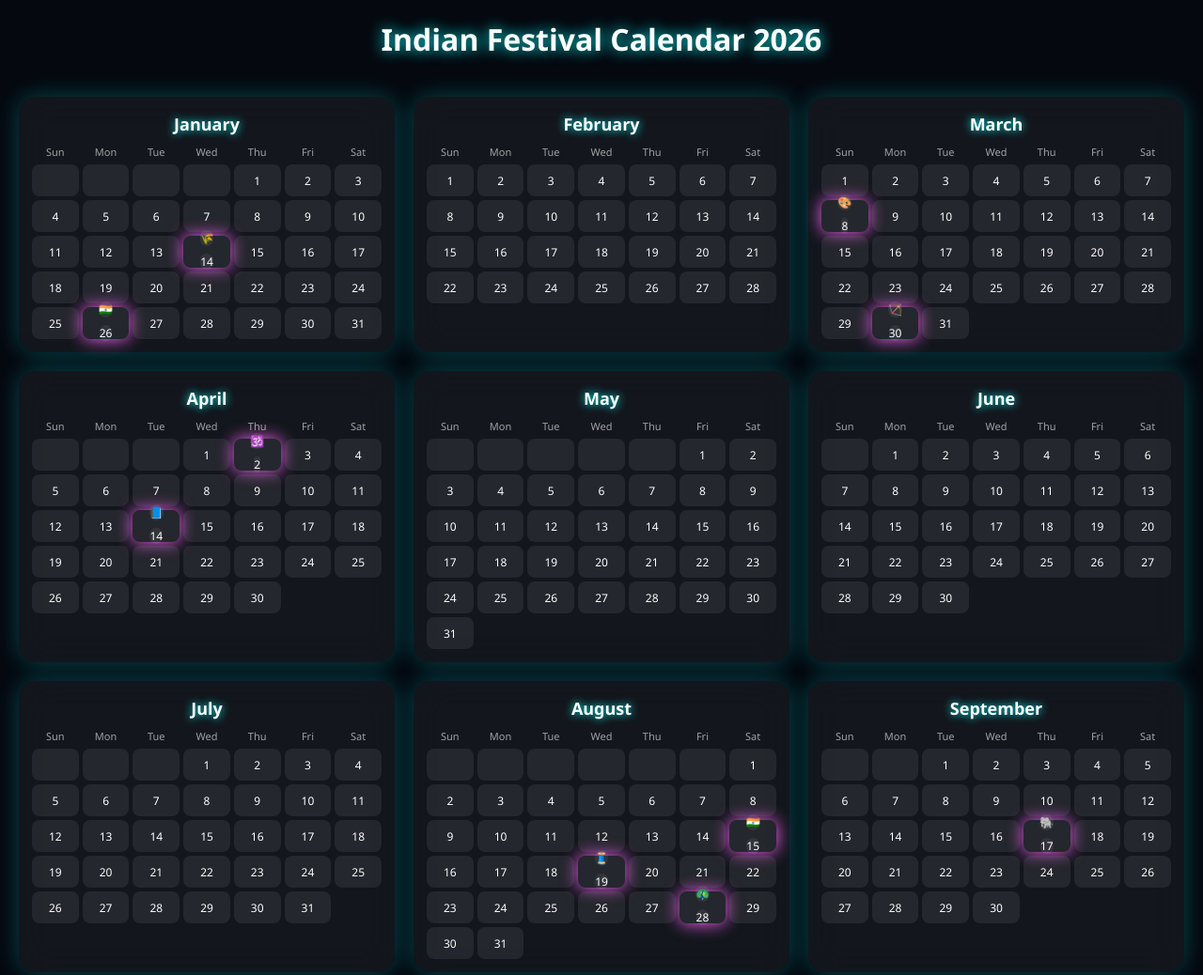
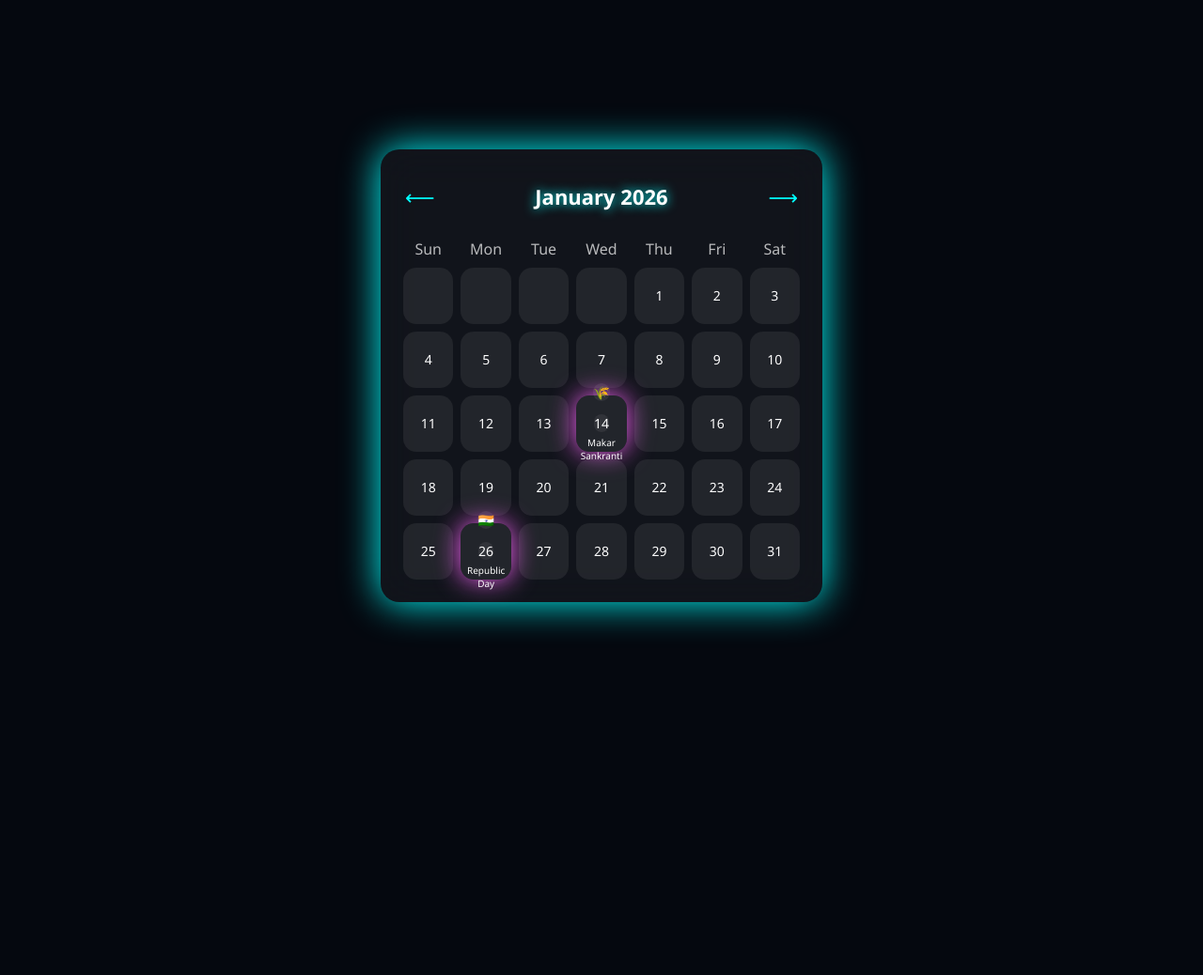
Before and after one commit to Pratikseal/indian-festival-calendar-2026, a plain HTML site: page index.html in a window 1280 px wide. Shown: the top 1038 px of the page at 94% size. After the commit the page ends 800 px from the top, so only its background shows below. Drawn offline with Linux system fonts and the light colour scheme.

Commit message:
Add files via upload

```diff
--- a/index.html
+++ b/index.html
@@ -2,7 +2,7 @@
 <html lang="en">
 <head>
 <meta charset="UTF-8">
-<title>Indian Calendar 2026 – Full Year</title>
+<title>Indian Festival Calendar 2026</title>
 
 <style>
 *{
@@ -12,42 +12,43 @@
 
 body{
   margin:0;
+  height:100vh;
+  display:flex;
+  justify-content:center;
+  align-items:center;
   background:#05080f;
   color:white;
 }
 
-h1{
-  text-align:center;
-  margin:20px 0;
-  text-shadow:0 0 15px cyan;
+.app{
+  width:470px;
+  padding:20px;
+  border-radius:20px;
+  background:rgba(255,255,255,0.05);
+  backdrop-filter:blur(20px);
+  box-shadow:0 0 40px cyan;
 }
 
-/* ===== YEAR GRID ===== */
-.year{
-  display:grid;
-  grid-template-columns:repeat(auto-fit,minmax(300px,1fr));
-  gap:20px;
-  padding:20px;
+header{
+  display:flex;
+  justify-content:space-between;
+  align-items:center;
+  margin-bottom:15px;
 }
 
-/* ===== MONTH CARD ===== */
-.month{
-  background:rgba(255,255,255,0.06);
-  backdrop-filter:blur(18px);
-  border-radius:18px;
-  padding:12px;
-  box-shadow:0 0 25px rgba(0,255,255,.25);
-  animation:fadeIn .8s ease;
+header h1{
+  font-size:22px;
+  text-shadow:0 0 12px cyan;
 }
 
-.month h2{
-  text-align:center;
-  margin:5px 0 10px;
-  font-size:18px;
-  text-shadow:0 0 10px cyan;
+header button{
+  background:none;
+  border:none;
+  color:cyan;
+  font-size:22px;
+  cursor:pointer;
 }
 
-/* ===== WEEKDAYS ===== */
 .weekdays, .days{
   display:grid;
   grid-template-columns:repeat(7,1fr);
@@ -55,71 +56,92 @@ h1{
 
 .weekdays div{
   text-align:center;
-  font-size:11px;
-  opacity:.6;
-  margin-bottom:4px;
+  opacity:.7;
+  margin-bottom:5px;
 }
 
-/* ===== DAYS ===== */
+.days{
+  animation:monthSwitch .6s ease;
+}
+
 .days div{
-  height:34px;
-  margin:2px;
-  border-radius:8px;
+  height:60px;
+  margin:4px;
+  border-radius:14px;
   background:rgba(255,255,255,0.07);
   display:flex;
+  flex-direction:column;
+  justify-content:center;
   align-items:center;
-  justify-content:center;
-  font-size:12px;
-  transition:.25s;
+  font-size:14px;
+  position:relative;
+  transition:.3s;
 }
 
 .days div:hover{
-  transform:scale(1.15);
-  box-shadow:0 0 12px cyan;
+  transform:scale(1.12);
+  box-shadow:0 0 20px cyan;
 }
 
-/* ===== FESTIVAL ===== */
+/* FESTIVAL STYLE */
 .festival{
   background:linear-gradient(135deg,#ff0080,#7928ca);
-  box-shadow:0 0 12px #ff00ff;
-  animation:pulse 2s infinite;
-  font-size:10px;
-  flex-direction:column;
+  box-shadow:0 0 18px #ff00ff;
+  animation:pulseGlow 2s infinite;
 }
 
 .icon{
-  font-size:14px;
-  animation:float 2s infinite ease-in-out;
+  font-size:18px;
+  animation:floatIcon 2s infinite ease-in-out;
 }
 
-/* ===== ANIMATIONS ===== */
-@keyframes pulse{
-  0%{box-shadow:0 0 8px #ff00ff}
-  50%{box-shadow:0 0 18px #ff66ff}
-  100%{box-shadow:0 0 8px #ff00ff}
+.days span{
+  font-size:10px;
+  text-align:center;
 }
 
-@keyframes float{
-  0%{transform:translateY(0)}
-  50%{transform:translateY(-4px)}
-  100%{transform:translateY(0)}
+/* ANIMATIONS */
+@keyframes monthSwitch{
+  from{opacity:0; transform:translateX(60px)}
+  to{opacity:1; transform:translateX(0)}
 }
 
-@keyframes fadeIn{
-  from{opacity:0; transform:scale(.95)}
-  to{opacity:1; transform:scale(1)}
+@keyframes pulseGlow{
+  0%{box-shadow:0 0 10px #ff00ff}
+  50%{box-shadow:0 0 28px #ff66ff}
+  100%{box-shadow:0 0 10px #ff00ff}
+}
+
+@keyframes floatIcon{
+  0%{transform:translateY(0)}
+  50%{transform:translateY(-6px)}
+  100%{transform:translateY(0)}
 }
 </style>
 </head>
 
 <body>
 
-<h1>Indian Festival Calendar 2026</h1>
+<div class="app">
+  <header>
+    <button id="prev">⟵</button>
+    <h1 id="monthYear"></h1>
+    <button id="next">⟶</button>
+  </header>
 
-<div class="year" id="year"></div>
+  <div class="weekdays">
+    <div>Sun</div><div>Mon</div><div>Tue</div>
+    <div>Wed</div><div>Thu</div><div>Fri</div><div>Sat</div>
+  </div>
+
+  <div class="days" id="days"></div>
+</div>
 
 <script>
-const yearEl = document.getElementById("year");
+const daysEl = document.getElementById("days");
+const monthYearEl = document.getElementById("monthYear");
+
+let month = 0;
 const year = 2026;
 
 const months = [
@@ -127,77 +149,79 @@ const months = [
   "July","August","September","October","November","December"
 ];
 
-/* ===== INDIAN FESTIVALS 2026 ===== */
+/* ===== EXTENDED INDIAN FESTIVALS (2026) ===== */
 const festivals = {
-  "2026-01-14": {n:"Makar Sankranti", i:"🌾"},
-  "2026-01-26": {n:"Republic Day", i:"🇮🇳"},
-  "2026-03-08": {n:"Holi", i:"🎨"},
-  "2026-03-30": {n:"Ram Navami", i:"🏹"},
-  "2026-04-02": {n:"Mahavir Jayanti", i:"🕉️"},
-  "2026-04-14": {n:"Ambedkar Jayanti", i:"📘"},
-  "2026-08-15": {n:"Independence Day", i:"🇮🇳"},
-  "2026-08-19": {n:"Raksha Bandhan", i:"🧵"},
-  "2026-08-28": {n:"Janmashtami", i:"🦚"},
-  "2026-09-17": {n:"Ganesh Chaturthi", i:"🐘"},
-  "2026-10-01": {n:"Maha Saptami", i:"🪔"},
-  "2026-10-02": {n:"Maha Ashtami / Gandhi Jayanti", i:"🕊️"},
-  "2026-10-03": {n:"Maha Navami", i:"🔥"},
-  "2026-10-04": {n:"Dussehra", i:"🏹"},
-  "2026-10-20": {n:"Diwali", i:"🪔"},
-  "2026-10-21": {n:"Govardhan Puja", i:"🌄"},
-  "2026-10-22": {n:"Bhai Dooj", i:"💞"},
-  "2026-11-07": {n:"Chhath Puja", i:"🌅"},
-  "2026-11-24": {n:"Guru Nanak Jayanti", i:"🙏"},
-  "2026-12-25": {n:"Christmas", i:"🎄"}
+  "2026-01-14": {name:"Makar Sankranti", icon:"🌾"},
+  "2026-01-26": {name:"Republic Day", icon:"🇮🇳"},
+
+  "2026-03-08": {name:"Holi", icon:"🎨"},
+  "2026-03-30": {name:"Ram Navami", icon:"🏹"},
+
+  "2026-04-14": {name:"Ambedkar Jayanti", icon:"📘"},
+  "2026-04-02": {name:"Mahavir Jayanti", icon:"🕉️"},
+
+  "2026-08-15": {name:"Independence Day", icon:"🇮🇳"},
+  "2026-08-19": {name:"Raksha Bandhan", icon:"🧵"},
+  "2026-08-28": {name:"Janmashtami", icon:"🦚"},
+
+  "2026-09-17": {name:"Ganesh Chaturthi", icon:"🐘"},
+
+  "2026-10-01": {name:"Maha Saptami", icon:"🪔"},
+  "2026-10-02": {name:"Maha Ashtami / Gandhi Jayanti", icon:"🕊️"},
+  "2026-10-03": {name:"Maha Navami", icon:"🔥"},
+  "2026-10-04": {name:"Vijaya Dashami (Dussehra)", icon:"🏹"},
+  "2026-10-20": {name:"Diwali", icon:"🪔"},
+  "2026-10-21": {name:"Govardhan Puja", icon:"🌄"},
+  "2026-10-22": {name:"Bhai Dooj", icon:"💞"},
+
+  "2026-11-07": {name:"Chhath Puja", icon:"🌅"},
+  "2026-11-24": {name:"Guru Nanak Jayanti", icon:"🙏"},
+
+  "2026-12-25": {name:"Christmas", icon:"🎄"}
 };
 
-months.forEach((monthName, m)=>{
-  const monthDiv = document.createElement("div");
-  monthDiv.className = "month";
+function renderCalendar(){
+  daysEl.innerHTML="";
+  monthYearEl.textContent = months[month]+" "+year;
 
-  const title = document.createElement("h2");
-  title.textContent = monthName;
-  monthDiv.appendChild(title);
-
-  const weekdays = document.createElement("div");
-  weekdays.className = "weekdays";
-  ["Sun","Mon","Tue","Wed","Thu","Fri","Sat"].forEach(d=>{
-    const w = document.createElement("div");
-    w.textContent = d;
-    weekdays.appendChild(w);
-  });
-  monthDiv.appendChild(weekdays);
-
-  const days = document.createElement("div");
-  days.className = "days";
-
-  const firstDay = new Date(year,m,1).getDay();
-  const lastDate = new Date(year,m+1,0).getDate();
+  const firstDay = new Date(year,month,1).getDay();
+  const lastDate = new Date(year,month+1,0).getDate();
 
   for(let i=0;i<firstDay;i++){
-    days.appendChild(document.createElement("div"));
+    daysEl.appendChild(document.createElement("div"));
   }
 
   for(let d=1;d<=lastDate;d++){
     const box = document.createElement("div");
-    const key = `${year}-${String(m+1).padStart(2,"0")}-${String(d).padStart(2,"0")}`;
+    const fullDate =
+      `${year}-${String(month+1).padStart(2,"0")}-${String(d).padStart(2,"0")}`;
 
-    if(festivals[key]){
-      box.className = "festival";
+    if(festivals[fullDate]){
+      box.classList.add("festival");
       box.innerHTML = `
-        <div class="icon">${festivals[key].i}</div>
+        <div class="icon">${festivals[fullDate].icon}</div>
         <div>${d}</div>
+        <span>${festivals[fullDate].name}</span>
       `;
-      box.title = festivals[key].n;
     } else {
       box.textContent = d;
     }
-    days.appendChild(box);
+
+    daysEl.appendChild(box);
   }
+}
 
-  monthDiv.appendChild(days);
-  yearEl.appendChild(monthDiv);
-});
+document.getElementById("prev").onclick=()=>{
+  month = (month-1+12)%12;
+  renderCalendar();
+};
+
+document.getElementById("next").onclick=()=>{
+  month = (month+1)%12;
+  renderCalendar();
+};
+
+renderCalendar();
 </script>
 
 </body>
```
